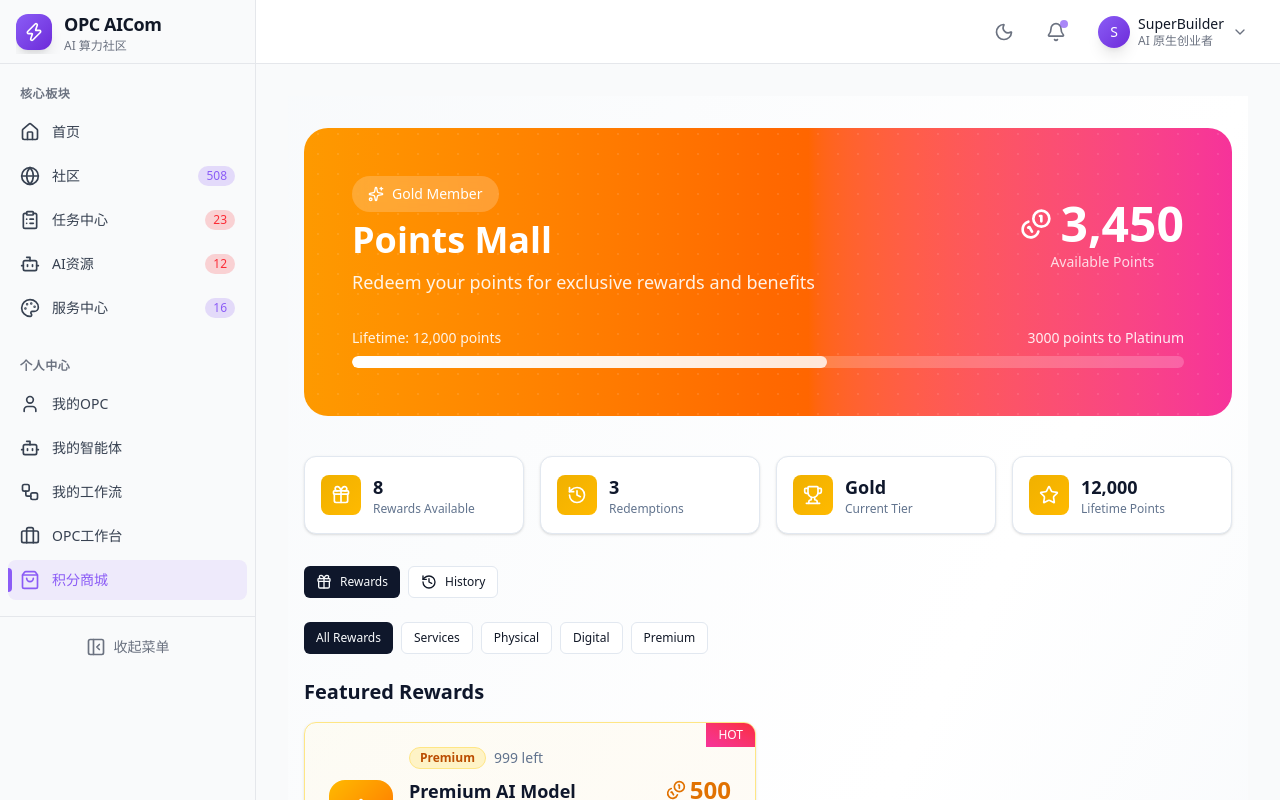
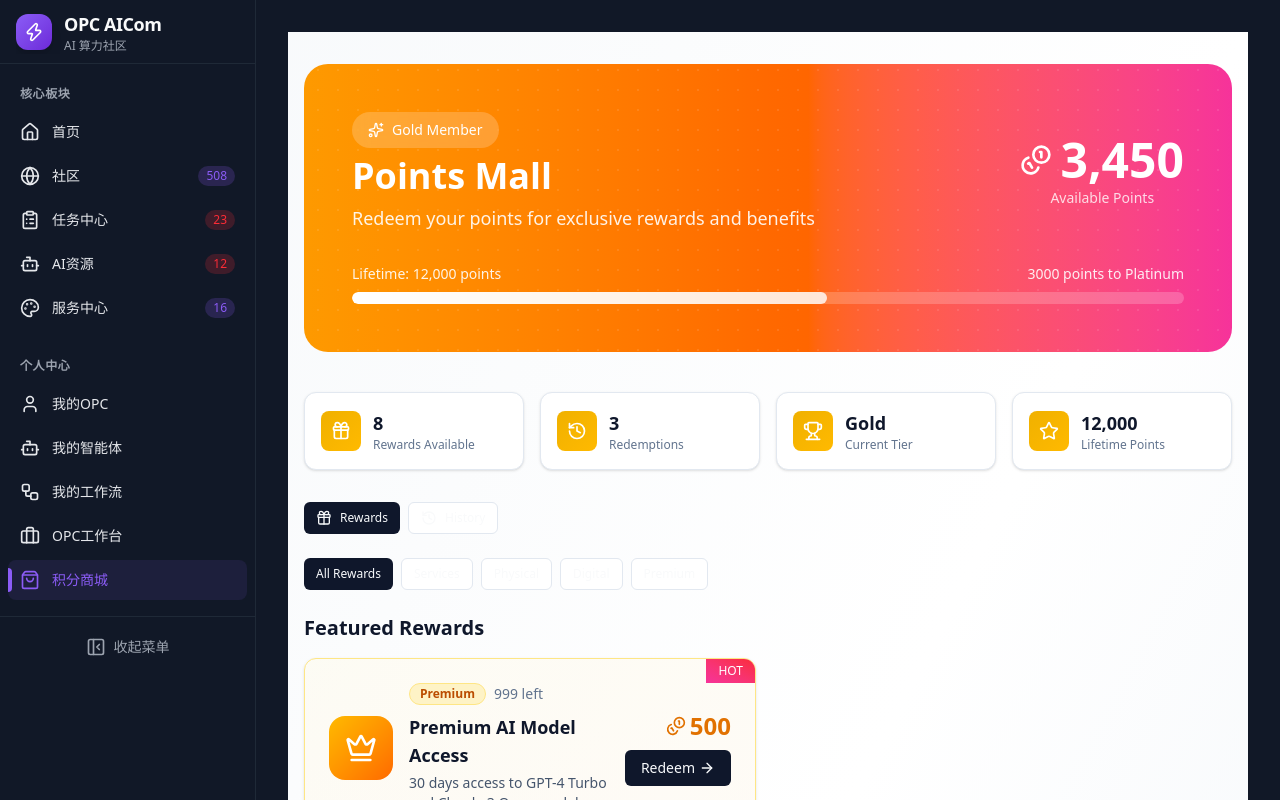
Before and after one commit to shenjiecode/opc-aicom, a React (Vite) app in the folder frontend/: page /points-mall in a window 1280 px wide. Built offline with nearby package versions, Linux system fonts and the light colour scheme.

Commit message:
refactor: 去掉顶栏，默认暗色主题

```diff
--- a/frontend/src/App.tsx
+++ b/frontend/src/App.tsx
@@ -16,7 +16,7 @@ import OPCWorkbench from './pages/OPCWorkbench';
 
 function App() {
   return (
-    <ThemeProvider defaultTheme="light">
+    <ThemeProvider defaultTheme="dark">
       <BrowserRouter>
         <Routes>
           {/* Routes without Layout - Auth pages & Fullscreen pages */}
--- a/frontend/src/components/Layout.tsx
+++ b/frontend/src/components/Layout.tsx
@@ -1,6 +1,5 @@
 import { useState, useEffect } from 'react';
 import { Outlet } from 'react-router-dom';
-import { Header } from './Header';
 import { Sidebar } from './Sidebar';
 import { cn } from '@/lib/utils';
 
@@ -51,15 +50,9 @@ export function Layout({ className }: LayoutProps) {
         />
       </div>
 
-      {/* Main Content Wrapper - flex-col to stack header + content */}
-      <div className="flex-1 flex flex-col h-full overflow-hidden">
-        {/* Header - fixed height */}
-        <Header
-          onMenuClick={() => setMobileMenuOpen(true)}
-        />
-
-        {/* Main Content Area - scrollable */}
-        <main className="flex-1 overflow-y-auto bg-[var(--bg-surface)]">
+      {/* Main Content Area */}
+      <div className="flex-1 h-full overflow-hidden">
+        <main className="h-full overflow-y-auto bg-[var(--bg-surface)]">
           <div className="p-4 lg:p-8 min-h-full">
             <Outlet />
           </div>
--- a/frontend/src/contexts/ThemeContext.tsx
+++ b/frontend/src/contexts/ThemeContext.tsx
@@ -20,7 +20,7 @@ interface ThemeProviderProps {
 
 export function ThemeProvider({
   children,
-  defaultTheme = 'light'
+  defaultTheme = 'dark'
 }: ThemeProviderProps) {
   const [theme, setThemeState] = useState<Theme>(() => {
     // 优先从 localStorage 读取
```
Also changed, not shown: 1 other file (tests, documents, lock files or other folders).
